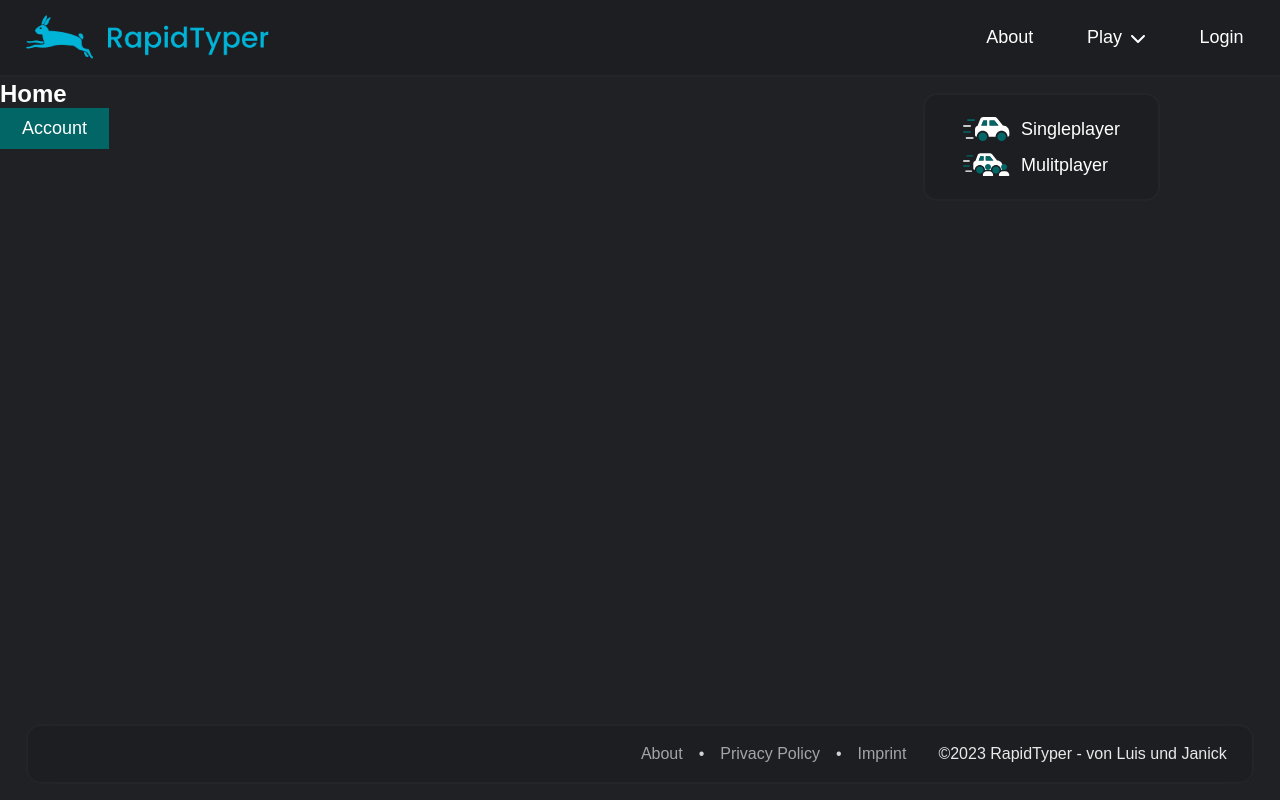
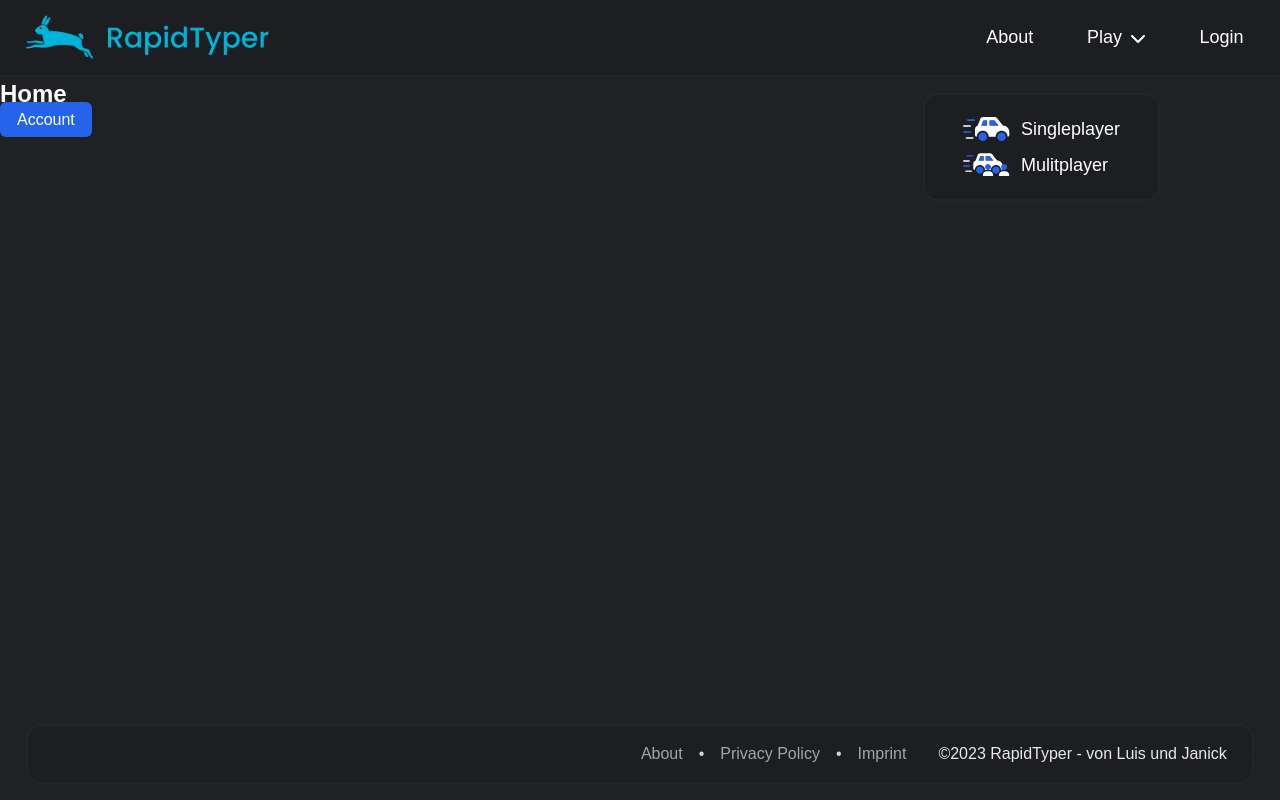
Before and after one commit to janickbraun/rapidtyper, a React (Create React App) app in the folder client/: page / in a window 1280 px wide. Built offline with nearby package versions, Linux system fonts and the light colour scheme; no server answers; a web font is replaced by a local one.

Commit message:
better color

```diff
--- a/client/src/components/footer/footer.css
+++ b/client/src/components/footer/footer.css
@@ -66,7 +66,7 @@ footer{
     position: absolute;
     left: 0;
     bottom: 0;
-    background-color: #036666;
+    background-color: #2563eb;
     transition: .3s ease;
 }
 .footeritem a:focus-visible:after{
--- a/client/src/components/header/Header.tsx
+++ b/client/src/components/header/Header.tsx
@@ -29,11 +29,11 @@ export default function Header({ children }: { children: React.ReactNode }) {
                                         <div className="nv-groupsvg">
                                             <svg className="cnvsvg" viewBox="0 0 865 448" fill="none" xmlns="http://www.w3.org/2000/svg">
                                                 <path d="M745 160L636.3 24.1C624.1 8.85 605.7 0 586.3 0H380.4C354.15 0 330.65 15.88 320.9 40.25L273 162.3C245.5 169.4 225 194.3 225 224V336C225 353.67 239.33 368 257 368C257 306.2 307.24 256 369 256C430.76 256 481 306.2 481 368H609C609 306.24 659.24 256 721 256C782.76 256 833 306.24 833 368C850.67 368 865 353.67 865 336V280C865 213.7 811.3 160 745 160ZM449 160H341.9L380.4 64H449V160ZM497 160V64H586.25L663 160H497Z" fill="#fff"/>
-                                                <path d="M721 288C676.82 288 641 323.82 641 368C641 412.18 676.82 448 721 448C765.18 448 801 412.18 801 368C801 323.8 765.2 288 721 288ZM369 288C324.82 288 289 323.8 289 368C289 412.2 324.82 448 369 448C413.18 448 449 412.2 449 368C449 323.8 413.2 288 369 288ZM341.9 160H449V64H380.4L341.9 160ZM586.3 64H497V160H662.1L586.3 64Z" fill="#036666"/>
-                                                <rect x="75" y="43" width="150" height="30" rx="15" fill="#036666"/>
+                                                <path d="M721 288C676.82 288 641 323.82 641 368C641 412.18 676.82 448 721 448C765.18 448 801 412.18 801 368C801 323.8 765.2 288 721 288ZM369 288C324.82 288 289 323.8 289 368C289 412.2 324.82 448 369 448C413.18 448 449 412.2 449 368C449 323.8 413.2 288 369 288ZM341.9 160H449V64H380.4L341.9 160ZM586.3 64H497V160H662.1L586.3 64Z" fill="#2563eb"/>
+                                                <rect x="75" y="43" width="150" height="30" rx="15" fill="#2563eb"/>
                                                 <path d="M49 391C49 382.716 55.7157 376 64 376H184C192.284 376 199 382.716 199 391V391C199 399.284 192.284 406 184 406H64C55.7157 406 49 399.284 49 391V391Z" fill="#fff"/>
                                                 <rect y="154" width="150" height="30" rx="15" fill="#fff"/>
-                                                <rect y="265" width="150" height="30" rx="15" fill="#036666"/>
+                                                <rect y="265" width="150" height="30" rx="15" fill="#2563eb"/>
                                             </svg>
                                         </div>
                                         <span className="link_call">Singleplayer</span>
@@ -44,17 +44,17 @@ export default function Header({ children }: { children: React.ReactNode }) {
                                         <div className="nv-groupsvg">
                                         <svg className="cnvsvg" viewBox="0 0 1027 514" fill="none" xmlns="http://www.w3.org/2000/svg">
                                             <path d="M745 160L636.3 24.1C624.1 8.85 605.7 0 586.3 0H380.4C354.15 0 330.65 15.88 320.9 40.25L273 162.3C245.5 169.4 225 194.3 225 224V336C225 353.67 239.33 368 257 368C257 306.2 307.24 256 369 256C430.76 256 481 306.2 481 368H609C609 306.24 659.24 256 721 256C782.76 256 833 306.24 833 368C850.67 368 865 353.67 865 336V280C865 213.7 811.3 160 745 160ZM449 160H341.9L380.4 64H449V160ZM497 160V64H586.25L663 160H497Z" fill="#fff"/>
-                                            <path d="M721 288C676.82 288 641 323.82 641 368C641 412.18 676.82 448 721 448C765.18 448 801 412.18 801 368C801 323.8 765.2 288 721 288ZM369 288C324.82 288 289 323.8 289 368C289 412.2 324.82 448 369 448C413.18 448 449 412.2 449 368C449 323.8 413.2 288 369 288ZM341.9 160H449V64H380.4L341.9 160ZM586.3 64H497V160H662.1L586.3 64Z" fill="#036666"/>
-                                            <rect x="75" y="43" width="150" height="30" rx="15" fill="#036666"/>
+                                            <path d="M721 288C676.82 288 641 323.82 641 368C641 412.18 676.82 448 721 448C765.18 448 801 412.18 801 368C801 323.8 765.2 288 721 288ZM369 288C324.82 288 289 323.8 289 368C289 412.2 324.82 448 369 448C413.18 448 449 412.2 449 368C449 323.8 413.2 288 369 288ZM341.9 160H449V64H380.4L341.9 160ZM586.3 64H497V160H662.1L586.3 64Z" fill="#2563eb"/>
+                                            <rect x="75" y="43" width="150" height="30" rx="15" fill="#2563eb"/>
                                             <path d="M49 391C49 382.716 55.7157 376 64 376H184C192.284 376 199 382.716 199 391V391C199 399.284 192.284 406 184 406H64C55.7157 406 49 399.284 49 391V391Z" fill="#fff"/>
                                             <rect y="154" width="150" height="30" rx="15" fill="#fff"/>
-                                            <rect y="265" width="150" height="30" rx="15" fill="#036666"/>
+                                            <rect y="265" width="150" height="30" rx="15" fill="#2563eb"/>
                                             <g clip-path="url(#clip0_9_33)">
                                             <path d="M572.029 393.072H519.971C470.844 393.072 431 432.911 431 482.043C431 491.869 438.968 499.842 448.794 499.842H643.216C653.042 499.857 661 491.9 661 482.043C661 432.911 621.161 393.072 572.029 393.072Z" fill="#fff"/>
-                                            <path d="M611.714 302.714C611.714 339.006 582.297 368.429 546 368.429C509.703 368.429 480.286 339.011 480.286 302.714C480.286 266.417 509.708 237 546 237C582.297 237 611.714 266.423 611.714 302.714Z" fill="#036666"/>
+                                            <path d="M611.714 302.714C611.714 339.006 582.297 368.429 546 368.429C509.703 368.429 480.286 339.011 480.286 302.714C480.286 266.417 509.708 237 546 237C582.297 237 611.714 266.423 611.714 302.714Z" fill="#2563eb"/>
                                             </g>
                                             <path d="M924.029 393.072H871.971C822.844 393.072 783 432.911 783 482.043C783 491.869 790.968 499.842 800.794 499.842H995.216C1005.04 499.857 1013 491.9 1013 482.043C1013 432.911 973.161 393.072 924.029 393.072Z" fill="#fff"/>
-                                            <path d="M963.714 302.714C963.714 339.006 934.297 368.429 898 368.429C861.703 368.429 832.286 339.011 832.286 302.714C832.286 266.417 861.708 237 898 237C934.297 237 963.714 266.423 963.714 302.714Z" fill="#036666"/>
+                                            <path d="M963.714 302.714C963.714 339.006 934.297 368.429 898 368.429C861.703 368.429 832.286 339.011 832.286 302.714C832.286 266.417 861.708 237 898 237C934.297 237 963.714 266.423 963.714 302.714Z" fill="#2563eb"/>
                                             <defs>
                                             <clipPath id="clip0_9_33">
                                             <rect width="230" height="262.857" fill="white" transform="translate(431 237)"/>
--- a/client/src/components/header/header.css
+++ b/client/src/components/header/header.css
@@ -68,13 +68,13 @@
 }
 .nav-link-item a:focus-visible{
     outline-offset: 2px;
-    outline: 3px solid #036666;
+    outline: 3px solid #2563eb;
 }
 ul{
     list-style: none;
 }
 .logoContainer:focus-visible{
-    outline: 4px solid #036666;
+    outline: 4px solid #2563eb;
     outline-offset: 3px;
 }
 .d-svg{
--- a/client/src/components/home/Home.tsx
+++ b/client/src/components/home/Home.tsx
@@ -6,7 +6,7 @@ export default function Home() {
         <main>
             <h2>Home</h2>
             <Link className="test" to="/account">
-                <button>Account</button>
+                Account
             </Link>
         </main>
     )
--- a/client/src/global.css
+++ b/client/src/global.css
@@ -11,14 +11,21 @@ body{
     font-family: "Poppins", sans-serif;
 }
 
-button{
+button, .test{
     color: #fff;
-    background-color: #036666;
-    padding: 10px 22px;
-    border-radius: 0px;
-    border: none;
-    font-size: 18px;
+    background-color: #2563eb;
     cursor: pointer;
+    box-shadow: 0 0 #0000, 0 0 #0000, 0 0 #0000, 0 0 #0000, 0 1px 2px 0 rgb(0 0 0 / .05);
+    font-size: 1rem;
+    line-height: 1.5rem;
+    padding: 0.5rem 1rem;
+    border: 1px solid transparent;
+    border-radius: 0.375rem;
+    text-decoration: none;
+    font-family: inherit;
+}
+button:hover, .test:hover{
+    background-color: #1d4ed8;
 }
 button a, a button{
     color: #fff;
```
